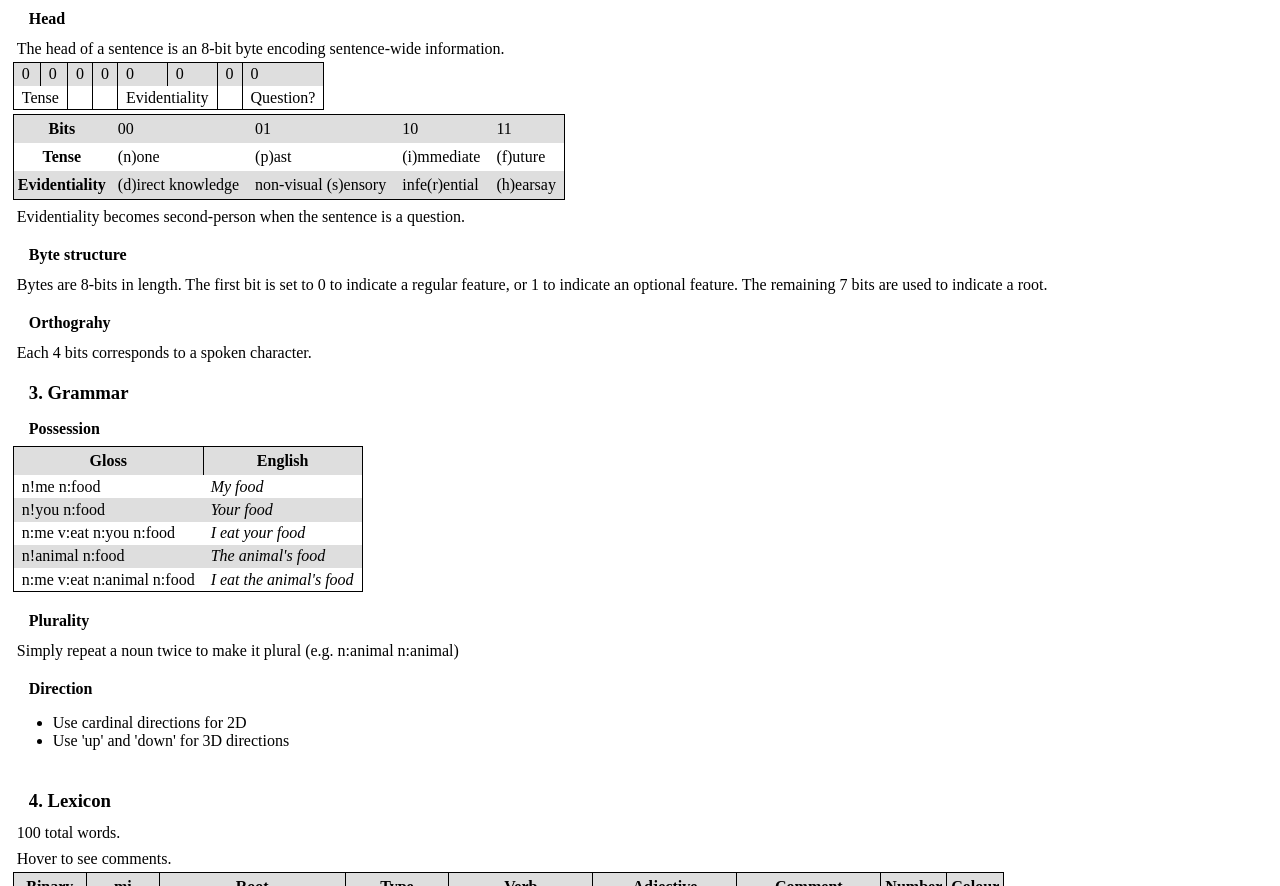
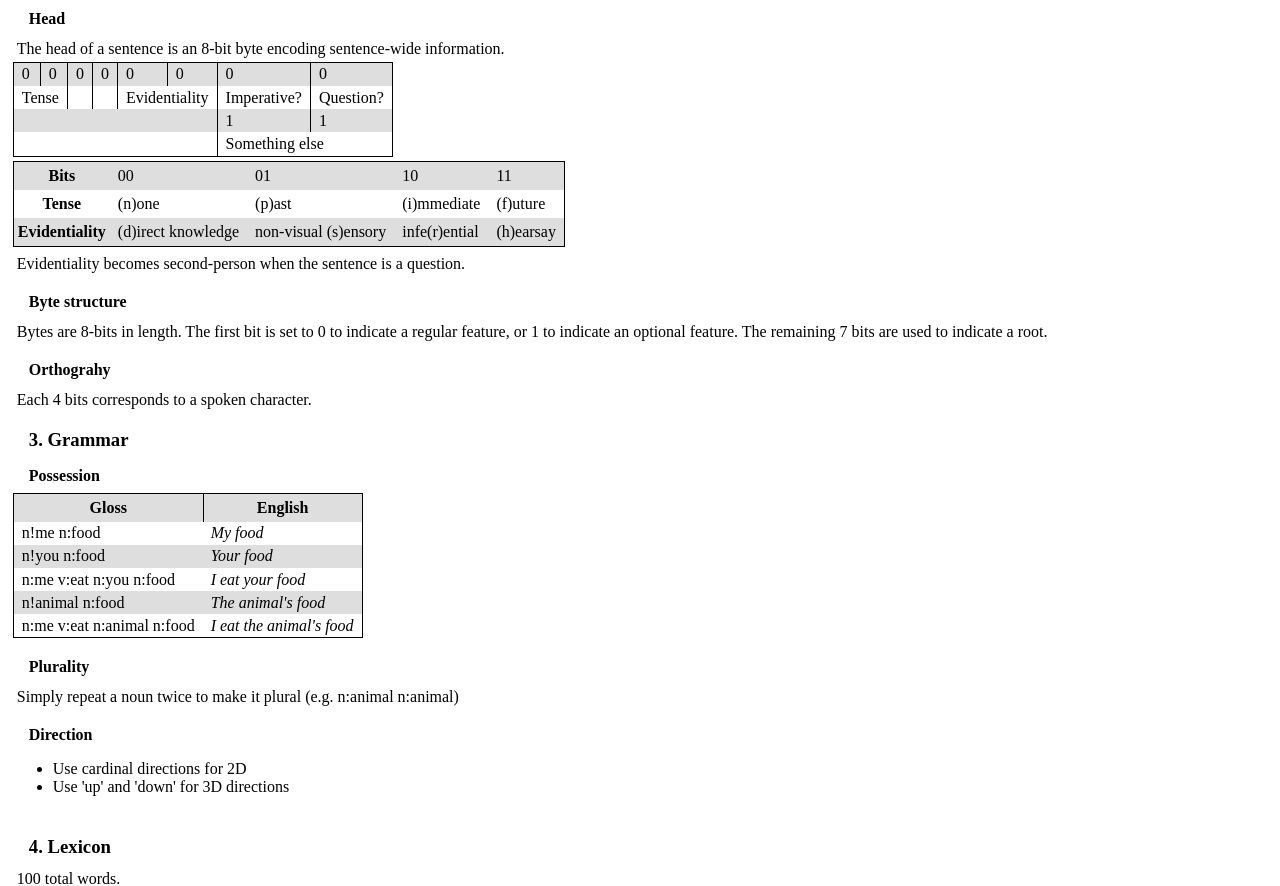
Before and after one commit to phunanon/conlangs, a plain HTML site: page mi/mi-doc.html in a window 1280 px wide. Shown: the part 1088-1974 px from the top of the page. Drawn offline with Linux system fonts and the light colour scheme; a script that the page names is missing.

Commit message:
Add forgotten Imperative feature  in grammar doc

```diff
--- a/mi/mi-doc.html
+++ b/mi/mi-doc.html
@@ -28,7 +28,9 @@
             <p>The head of a sentence is an 8-bit byte encoding sentence-wide information.</p>
             <table id="t1">
                 <tr><td>0</td><td>0</td><td>0</td><td>0</td><td>0</td><td>0</td><td>0</td><td>0</td></tr>
-                <tr><td colspan="2">Tense</td><td></td><td></td><td colspan="2">Evidentiality</td><td></td><td>Question?</td></tr>
+                <tr><td colspan="2">Tense</td><td></td><td></td><td colspan="2">Evidentiality</td><td>Imperative?</td><td>Question?</td></tr>
+                <tr><td colspan="6"></td><td>1</td><td>1</td></tr>
+                <tr><td colspan="6"></td><td colspan="2">Something else</td></tr>
             </table>
             <br>
             <table>
```
